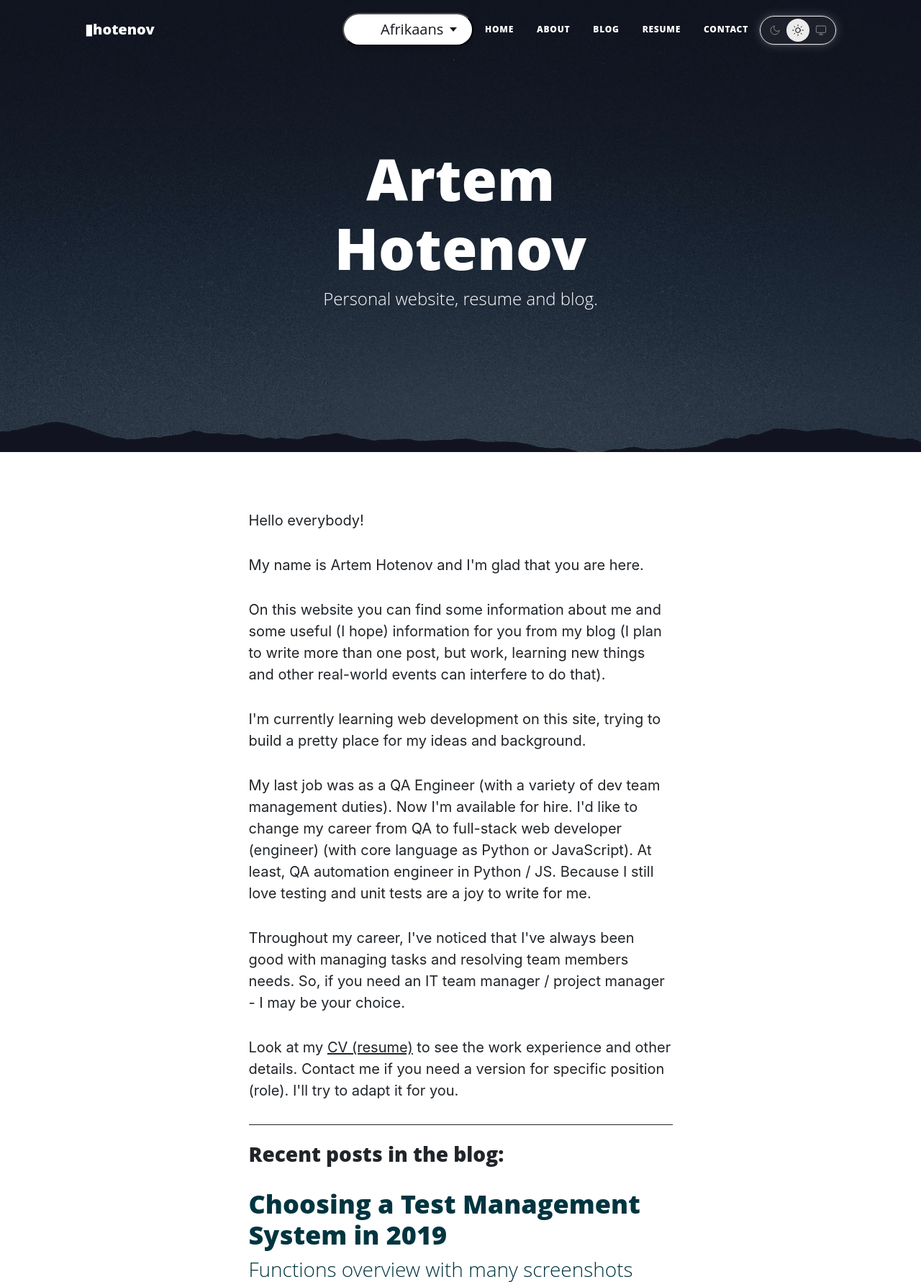
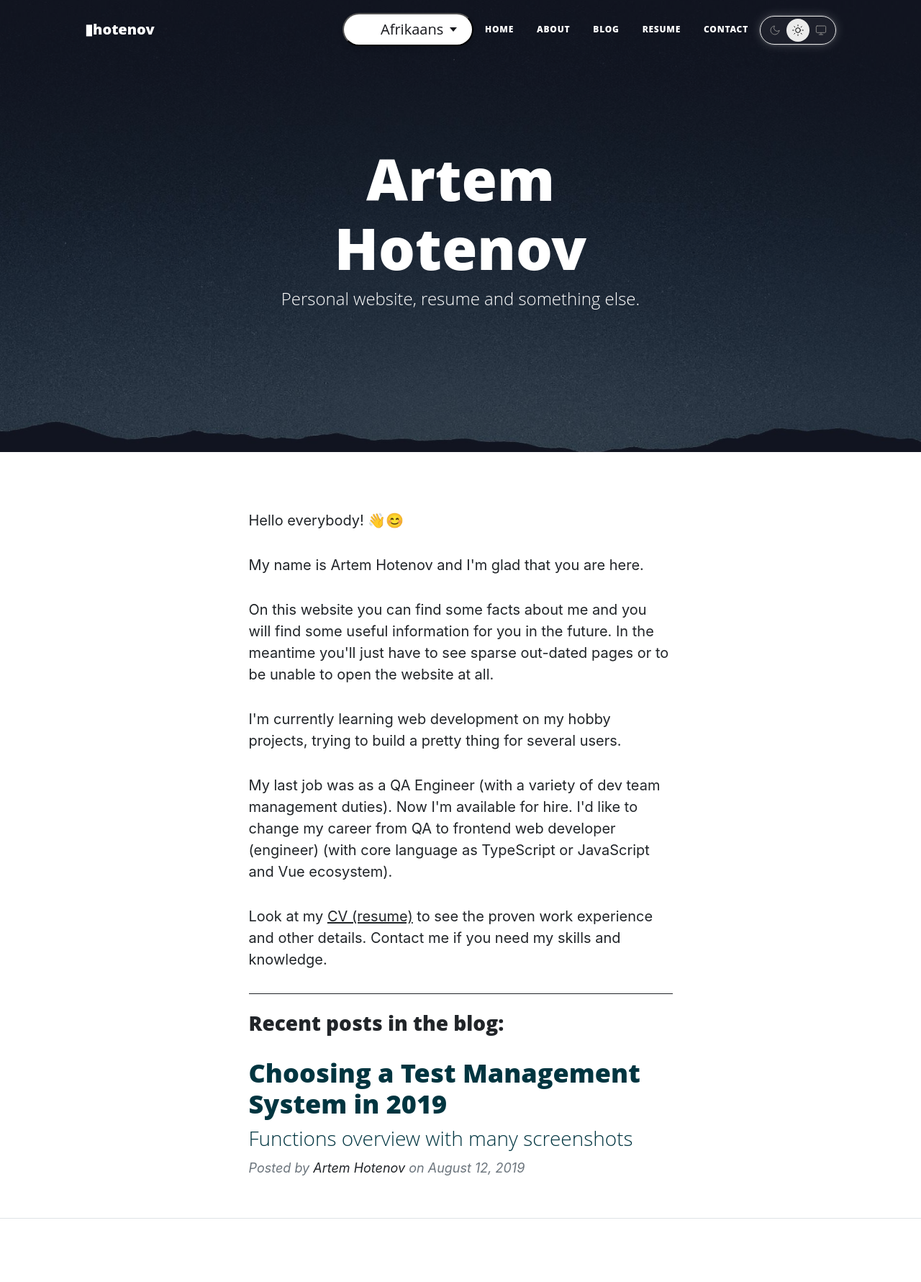
Before and after one commit to hotenov/hotenov.com, a Django app: template src/website/templates/website/index.html in a window 1280 px wide. Shown: the top 1781 px of the page at 72% size. Run offline with Django 4.2, Linux system fonts and the light colour scheme; the template is opened without the code that fills it, so the values that code supplies are empty; style sheets or scripts are compiled from the project's sources.

Commit message:
Update info about me (Jun'24) (#14)
* 💬 chore(website): Update texts on Main and About pages

Update meta tags and page title formatting

* 🔧 chore(docker): Update base images versions

Update poetry version in '.env.boilerplate' file
Remove 'version' directive from compose file (it's deprecated now)

* 🔖 chore(release): Bump python project version

```diff
--- a/_DockerStuff/docker-compose.yml
+++ b/_DockerStuff/docker-compose.yml
@@ -1,5 +1,3 @@
-version: '3.8'
-
 name: hotenovcom_dev
 services:
   web:
@@ -24,7 +22,7 @@ services:
     depends_on:
       - db
   db:
-    image: postgres:16.1-alpine
+    image: postgres:16.3-alpine
     volumes:
       - postgres_data:/var/lib/postgresql/data/
     env_file:
--- a/pyproject.toml
+++ b/pyproject.toml
@@ -1,6 +1,6 @@
 [tool.poetry]
 name = "hotenov_com"
-version = "2024.01.30"
+version = "2024.6.10"
 description = "My personal website hotenov.com"
 authors = ["Artem Hotenov <qa@hotenov.com>"]
 license = "MIT"
--- a/src/website/templates/website/index.html
+++ b/src/website/templates/website/index.html
@@ -24,10 +24,10 @@
         <div class="site-heading">
           {% if LANGUAGE_CODE == "ru" %}
             <h1>Артём Хотенов</h1>
-            <span class="subheading">Личный сайт, резюме и блог.</span>
+            <span class="subheading">Личный сайт, резюме и одна статья.</span>
           {% else %}
             <h1>Artem Hotenov</h1>
-            <span class="subheading">Personal website, resume and blog.</span>
+            <span class="subheading">Personal website, resume and something else.</span>
           {% endif %}
         </div>
       </div>
@@ -44,27 +44,24 @@
 
         {% if LANGUAGE_CODE == "ru" %}
           {% language LANGUAGE_CODE %}
-          <p>Всем привет!</p>
-          <p>Меня зовут Артём и мне приятно, что вы здесь.</p>
-          <p>На этом сайте вы найдёте немного информации обо мне, моей профессиональной деятельности и увлечениях. Также в моём блоге вы, возможно, найдёте что-то полезное для себя (одну статью, вряд ли, можно назвать блогом, но я планирую писать больше, как только у меня появится на это время и силы).</p>
-          <p>Сейчас я погружён в самостоятельное изучение веб-разработки, пытаясь создать удобное и красивое местечко в Интернете для своих идей, мыслей и профессионального опыта.</p>
-          <p>Моя предыдущая профессия - специалист по тестированию программного обеспечения (с дополнительными обязанностями по управлению / координации небольшой команды разработки). Сейчас я широко открыт к предложениям и сотрудничеству. Хочется попробовать себя в новой роли - full-stack веб-разработчик (Python и/или JavaScript). Или писать Web/UI/API авто-тесты как QA (автоматизированное тестирование).</p>
-          <p>Как показывает моя карьера (на данный момент не очень продолжительная, но довольная насыщенная) у меня неплохо получается управлять / координировать по задачам небольшую (до 10-15 чел) команду. Поэтому если вам нужен менеджер IT проекта / команды, то я могу вам прекрасно подойти.</p>
-          <p>Более подробную информацию вы найдёте в моём <a href="{% url 'resume:index' %}">резюме (CV)</a>. Если вам нужно резюме для конкретной позиции (должности) - свяжитесь со мной, и я адаптирую его под определенную роль.</p>
+          <p>Всем привет! 👋😊</p>
+          <p>Меня зовут Артём и это мой скромный уголок в Интернете.</p>
+          <p>На сайте вы найдёте немного информации обо мне, моей профессиональной деятельности и увлечениях. Скорее всего, он будет редко обновляться и часто быть недоступным. Но я продолжаю верить, что когда-нибудь смогу сделать его действительно "динамическим" и вы больше не увидите этого текста.</p>
+          <p>Сейчас я погружён в изучение веб-разработки, каждый день повышая своё мастерство и пытаясь в будущем создать удобное и красивое местечко в сети для своих идей, мыслей и жизненного опыта. Чуть ранее это был больше бэк-энд: Python (Django). Теперь 95% времени это фронт-энд: Nuxt 3, Vue 3, JavaScript, TypeScript, TailwindCSS и даже немного браузерные расширения в Manifest V3.</p>
+          <p>Моя предыдущая профессия - специалист по тестированию программного обеспечения (с дополнительными обязанностями по управлению небольшой команды разработки). Сейчас я широко открыт к предложениям и сотрудничеству. Поэтому если вам нужен перспективный фронт-энд разработчик (при этом имеющий насыщенный бэкграунд и знания из других IT специализаций) - пишите непременно!</p>
+          <p>Подтвержденный опыт работы вы найдёте в моём <a href="{% url 'resume:index' %}">резюме (CV)</a>, а некоторые проекты - на <a href="https://github.com/hotenov/" target="_blank">GitHub</a>.</p>
           {% endlanguage %}
         {% else %}
           {% language LANGUAGE_CODE %}
-          <p>Hello everybody!</p>
+          <p>Hello everybody! 👋😊</p>
           <p>My name is Artem Hotenov and I'm glad that you are here.</p>
-          <p>On this website you can find some information about me and some useful (I hope) information for you from my blog (I plan to write more than one post, but work, learning new things and other real-world events can interfere to do that).</p>
-          <p>I'm currently learning web development on this site, trying to build a pretty place for my ideas and background.</p>
-          <p>My last job was as a QA Engineer (with a variety of dev team management duties). Now I'm available for hire. I'd like to change my career from QA to full-stack web developer (engineer) (with core language as Python or JavaScript). At least, QA automation engineer in Python / JS. Because I still love testing and unit tests are a joy to write for me.</p>
-          <p>Throughout my career, I've noticed that I've always been good with managing tasks and resolving team members needs. So, if you need an IT team manager / project manager - I may be your choice.</p>
+          <p>On this website you can find some facts about me and you will find some useful information for you in the future. In the meantime you'll just have to see sparse out-dated pages or to be unable to open the website at all.</p>
+          <p>I'm currently learning web development on my hobby projects, trying to build a pretty thing for several users.</p>
+          <p>My last job was as a QA Engineer (with a variety of dev team management duties). Now I'm available for hire. I'd like to change my career from QA to frontend web developer (engineer) (with core language as TypeScript or JavaScript and Vue ecosystem).</p>
           <p>
             Look at my <a href="{% url 'resume:index' %}">CV (resume)</a>
-            to see the work experience and other details.
-            Contact me if you need a version for specific position (role).
-            I'll try to adapt it for you.
+            to see the proven work experience and other details.
+            Contact me if you need my skills and knowledge.
           </p>
           {% endlanguage %}
         {% endif %}
@@ -83,7 +80,7 @@
             </a>
             <p class="post-meta">
               Автор:
-              <a href="https://github.com/hotenov">Артём Хотенов</a>
+              <a href="https://github.com/hotenov" target="_blank">Артём Хотенов</a>
               | Опубликовано: 12 августа 2019
             </p>
           </div>
@@ -97,7 +94,7 @@
             </a>
             <p class="post-meta">
               Posted by
-              <a href="https://github.com/hotenov">Artem Hotenov</a>
+              <a href="https://github.com/hotenov" target="_blank">Artem Hotenov</a>
               on August 12, 2019
             </p>
           </div>
```
Also changed, not shown: src/website/templates/website/about.html (+5 -5 lines), src/website/views.py (+13 -13 lines), 2 other files.
